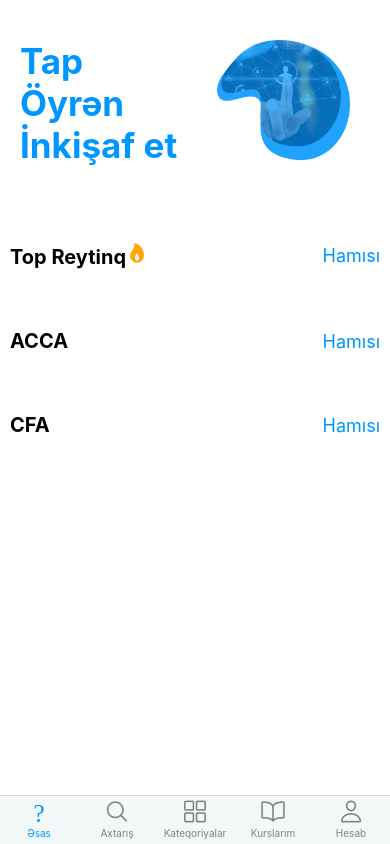
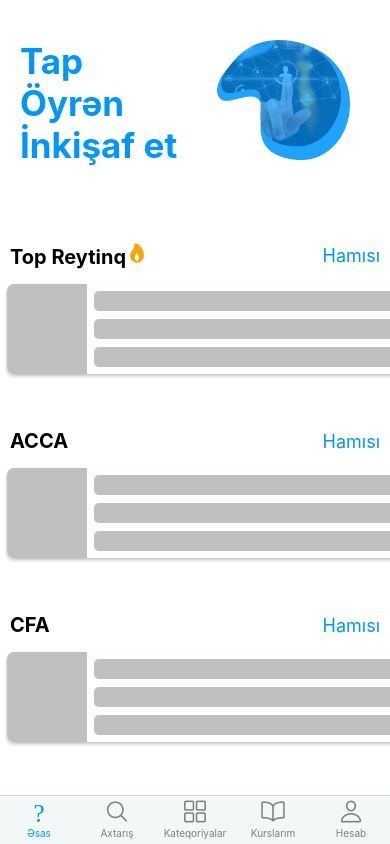
Before and after one commit to faridhajizada/TapOyren-Mobile, a React Native app: screen /HomeScreen in a window 390 px wide. Built offline with nearby package versions, Linux system fonts and the light colour scheme; no server answers.

Commit message:
feat: add sekelton in HorizontalCourses

```diff
--- a/app/components/CategoryComponents/CategoryComponent.js
+++ b/app/components/CategoryComponents/CategoryComponent.js
@@ -18,10 +18,10 @@ export default CategoryComponent
 
 const styles = StyleSheet.create({
   category: {
-    width: 150,
-    height: 150,
+    width: 160,
+    height: 130,
     padding: 10,
-    borderRadius: 15,
+    borderRadius: 8,
     justifyContent: "flex-end",
     alignItems: "flex-end",
     marginVertical: 10,
--- a/app/components/CategoryComponents/CourseSectionVideo.js
+++ b/app/components/CategoryComponents/CourseSectionVideo.js
@@ -19,6 +19,7 @@ const CourseSectionVideo = ({sectionVideo, setVideoId, handleSelection, selected
   const handlePlay = () => {
     handleSelection(sectionVideo.title)
     setVideoId(438371246);
+    // setVideoId(85063766);
   }
   return (
     <TouchableWithoutFeedback onPress={handlePlay}>
--- a/app/components/CategoryComponents/SubcategoryComponent.js
+++ b/app/components/CategoryComponents/SubcategoryComponent.js
@@ -18,7 +18,7 @@ const SubcategoryComponent = ({ item, onPress }) => {
           {item.subcategoryTitle}
         </Text>
         <Text>
-          {item.courseCount} {item.courseCount !== 1 ? 'courses' : 'course' }{" "}
+          {item.courseCount} {item.courseCount !== 1 ? 'courses' : 'course' }
           <Ionicons name="chevron-forward" size={15} />
         </Text>
       </View>
--- a/app/components/CourseComponents/instructorInfo.js
+++ b/app/components/CourseComponents/instructorInfo.js
@@ -26,7 +26,6 @@ const InstructorInfo = ({navigation, course, courseId}) => {
       <TouchableOpacity
         onPress={() =>
           navigation.navigate("InstructorProfile", {
-            // instructorName: course.instructorName,
             instructorId: course?.instructorId,
             img: course?.instructorAvatar,
             courseId
--- a/app/components/HomeScreen/HorizontalCourses.js
+++ b/app/components/HomeScreen/HorizontalCourses.js
@@ -7,19 +7,34 @@ import {
   Text,
   TouchableOpacity,
   View,
+  ActivityIndicator,
+  Animated,
 } from "react-native";
 import { Ionicons } from "@expo/vector-icons";
 
 import colors from "../../config/colors";
-import commonStyles from '../../config/commonStyles';
-import i18n from '../../service/i18n'
+import commonStyles from "../../config/commonStyles";
+import i18n from "../../service/i18n";
 
+const HorizontalCourses = ({ data, handleCourse, loading }) => {
+  const renderSkeletonItem = () => {
+    return (
+      <View style={[styles.course, commonStyles.shadow]}>
+        <Animated.View style={[styles.skeletonImg]} />
+        <View style={styles.info}>
+          <View style={styles.viewSkeleton} />
+          <View style={styles.viewSkeleton} />
+          <View style={styles.viewSkeleton} />
+        </View>
+      </View>
+    );
+  };
 
-const HorizontalCourses = ({ data, handleCourse }) => {
-  // console.log(data)
   const renderItem = ({ item }) => {
     return (
-      <TouchableOpacity onPress={() => handleCourse(item.courseId, item.courseTitle)}>
+      <TouchableOpacity
+        onPress={() => handleCourse(item.courseId, item.courseTitle)}
+      >
         <View style={[styles.course, commonStyles.shadow]}>
           <Image style={styles.img} source={{ uri: item.courseImageUrl }} />
           <View style={styles.info}>
@@ -27,19 +42,22 @@ const HorizontalCourses = ({ data, handleCourse }) => {
               {item.courseTitle}
             </Text>
             <View style={styles.priceRating}>
-              {
-                item.isEnrolled === null ? (
-                  <Text style={{ fontSize: 16 }}>&#8380; {item.priceMonthly}</Text>
-                ) : (
-                  <Text style={{color: colors.primary, fontWeight: 'bold'}}>{i18n.t('course.enrolled')}</Text>
-                )
-              }
+              {item.isEnrolled === null ? (
+                <Text style={{ fontSize: 16 }}>
+                  &#8380; {item.priceMonthly}
+                </Text>
+              ) : (
+                <Text style={{ color: colors.primary, fontWeight: "bold" }}>
+                  {i18n.t("course.enrolled")}
+                </Text>
+              )}
               <Text style={{ fontSize: 16 }}>
-                <Ionicons name="time-outline" size={16} />{" "}
-                {(item.courseDuration / 3600).toFixed(2)} {i18n.t('course.hour')}
+                <Ionicons name="time-outline" size={16} />
+                {(item.courseDuration / 3600).toFixed(2)}
+                {i18n.t("course.hour")}
               </Text>
               <Text style={{ fontSize: 16 }}>
-                {item.rating}{" "}
+                {item.rating}
                 <Ionicons name="star" color={colors.primary} size={18} />
               </Text>
             </View>
@@ -48,6 +66,18 @@ const HorizontalCourses = ({ data, handleCourse }) => {
       </TouchableOpacity>
     );
   };
+
+  if (!data || loading || data.length === 0 || data === undefined) {
+    return (
+      <FlatList
+        data={[...Array(5).keys()]}
+        renderItem={renderSkeletonItem}
+        horizontal
+        keyExtractor={(item, index) => "skeleton_" + index}
+        showsHorizontalScrollIndicator={false}
+      />
+    );
+  }
 
   return (
     <FlatList
@@ -67,7 +97,7 @@ const styles = StyleSheet.create({
     flexDirection: "row",
     width: Dimensions.get("screen").width - 45,
     marginHorizontal: 7,
-    backgroundColor: '#fff',
+    backgroundColor: "#fff",
     margin: 5,
     borderRadius: 7,
   },
@@ -84,11 +114,24 @@ const styles = StyleSheet.create({
     width: 80,
     height: 90,
     borderTopLeftRadius: 7,
-    borderBottomLeftRadius: 7
+    borderBottomLeftRadius: 7,
   },
   priceRating: {
     flexDirection: "row",
     justifyContent: "space-between",
     alignItems: "center",
   },
+  skeletonImg: {
+    width: 80,
+    height: 90,
+    borderTopLeftRadius: 7,
+    borderBottomLeftRadius: 7,
+    backgroundColor: "silver",
+  },
+  viewSkeleton: {
+    width: "100%",
+    height: 20,
+    backgroundColor: "silver",
+    borderRadius: 5,
+  },
 });
--- a/app/screens/CategoriesScreen/SubcategoryCourses.js
+++ b/app/screens/CategoriesScreen/SubcategoryCourses.js
@@ -18,7 +18,6 @@ const SubcategoryCourses = ({ navigation, route }) => {
     try {
       let res = await getCourses(route.params.subcatId, lang.id);
       let data = await res.data;
-      // console.log('--------------------------', data);
       setCourses(data);
     } catch (error) {
       console.log('coursesScreen', error.message);
--- a/app/screens/HomeScreen/HomeScreen.js
+++ b/app/screens/HomeScreen/HomeScreen.js
@@ -1,13 +1,5 @@
 import React, { useState, useEffect, useRef, useContext } from "react";
-import {
-  StyleSheet,
-  Text,
-  View,
-  ScrollView,
-  Image,
-  Pressable,
-  Animated,
-} from "react-native";
+import { StyleSheet, Text, View, ScrollView, Image, Pressable, Animated, ActivityIndicator } from "react-native";
 import * as SplashScreen from "expo-splash-screen";
 import { getCourses as getCoursesBySubcatId } from "../../api/categoryScreenAPI";
 import { AuthContext } from "../../context/authContext";
@@ -24,6 +16,7 @@ const HomeScreen = ({ navigation }) => {
   const [byRating, setByRating] = useState([]);
   const [accaCourses, setAccaCourses] = useState([]);
   const [cfaCourses, setCfaCourses] = useState([]);
+  const [loading, setLoading] = useState(true); // Добавлено состояние для отслеживания загрузки данных
   const { isAuth } = useContext(AuthContext);
   const { lang } = useContext(LangContext);
   const fade1 = useRef(new Animated.Value(0)).current;
@@ -38,12 +31,15 @@ const HomeScreen = ({ navigation }) => {
     });
     setByRating(sortedByRating);
   };
+
   const handleCourse = (id, title) => {
     navigation.navigate("CourseScreen", { id, title });
   };
+
   const handleSeeAll = (title, courses) => {
     navigation.navigate("SeeAllScreen", { title, courses });
   };
+
   const fetchCourses = async () => {
     try {
       await SplashScreen.preventAutoHideAsync();
@@ -74,6 +70,7 @@ const HomeScreen = ({ navigation }) => {
       }).start();
     }
   };
+
   const fetchACCA = async () => {
     try {
       let res = await getCoursesBySubcatId(4, lang.id);
@@ -83,6 +80,7 @@ const HomeScreen = ({ navigation }) => {
       console.log("homescreen fetchACCA", error);
     }
   };
+
   const fetchCFA = async () => {
     try {
       let res = await getCoursesBySubcatId(5, lang.id);
@@ -92,6 +90,7 @@ const HomeScreen = ({ navigation }) => {
       console.log("homescreen fetchCFA", error);
     }
   };
+
   useEffect(() => {
     let isMounted = true;
 
@@ -101,9 +100,11 @@ const HomeScreen = ({ navigation }) => {
           await fetchCourses();
           await fetchACCA();
           await fetchCFA();
+          setLoading(false); // После загрузки данных устанавливаем состояние загрузки в false
         }
       } catch (error) {
         console.log("Error fetching data", error);
+        setLoading(false); // В случае ошибки также устанавливаем состояние загрузки в false
       }
     };
 
@@ -187,6 +188,7 @@ const HomeScreen = ({ navigation }) => {
             handleCourse={handleCourse}
           />
         </View>
+
       </ScrollView>
     </MySafeAreaView>
   );
@@ -228,4 +230,9 @@ const styles = StyleSheet.create({
     color: colors.primary,
     fontSize: 18,
   },
+  loadingContainer: {
+    flex: 1,
+    justifyContent: 'center',
+    alignItems: 'center',
+  },
 });
```
